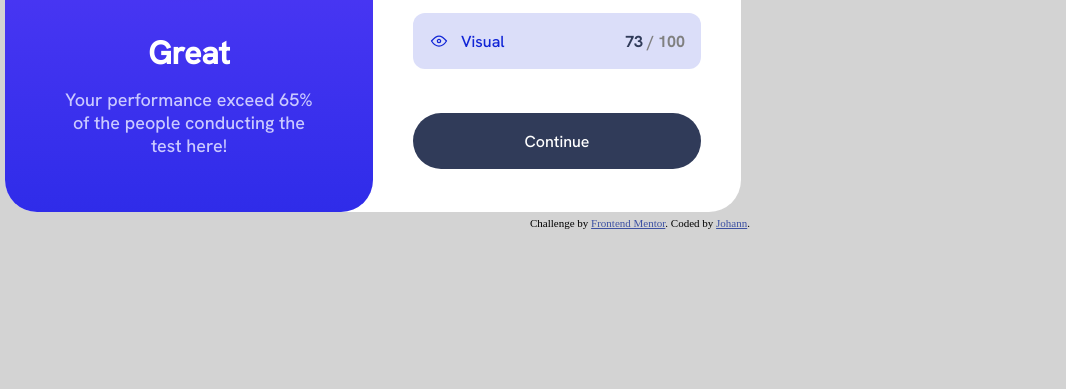
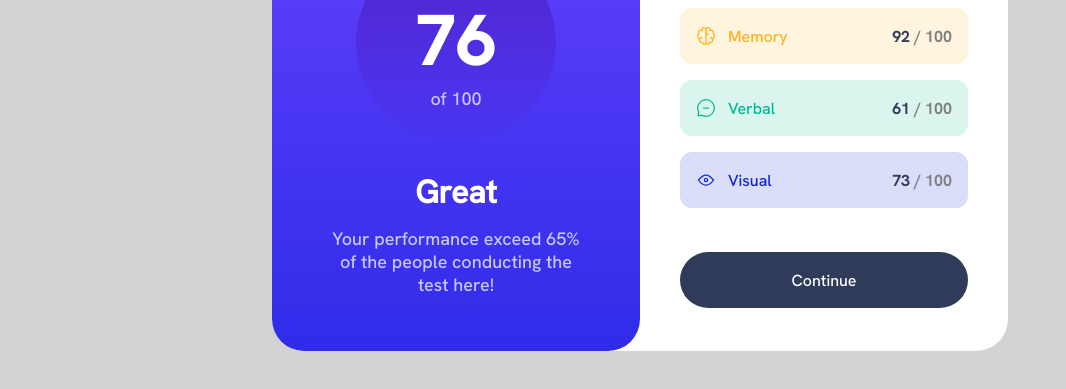
Before and after one commit to JohannCirio/results-summary-component, a plain HTML site: page index.html in a window 1280 px wide. Shown: the part 305-694 px from the top of the page, without its empty margins (0-1066 px from the left). Drawn offline with Linux system fonts and the light colour scheme.

Commit message:
centers element on page

```diff
--- a/index.html
+++ b/index.html
@@ -38,6 +38,10 @@
 
     body {
       background-color: lightgray;
+      height: 100vh;
+      display: flex;
+      align-items: center;
+      justify-content: center;
     }
 
     @font-face {
@@ -258,11 +262,5 @@
       </div>
     </div>
   </div>
-
-
-  <div class="attribution">
-    Challenge by <a href="https://www.frontendmentor.io?ref=challenge" target="_blank">Frontend Mentor</a>.
-    Coded by <a href="#">Johann</a>.
-  </div>
 </body>
 </html>
```
